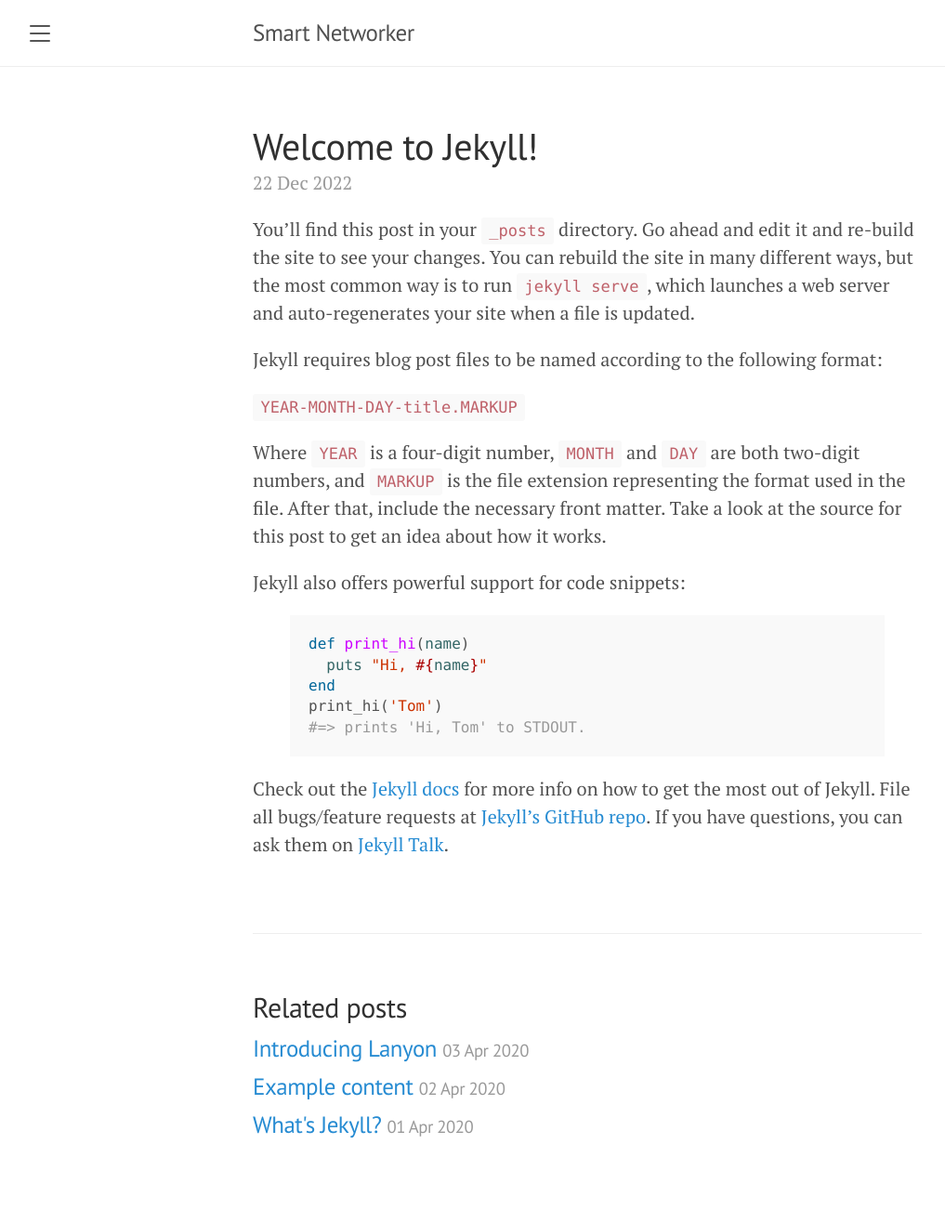
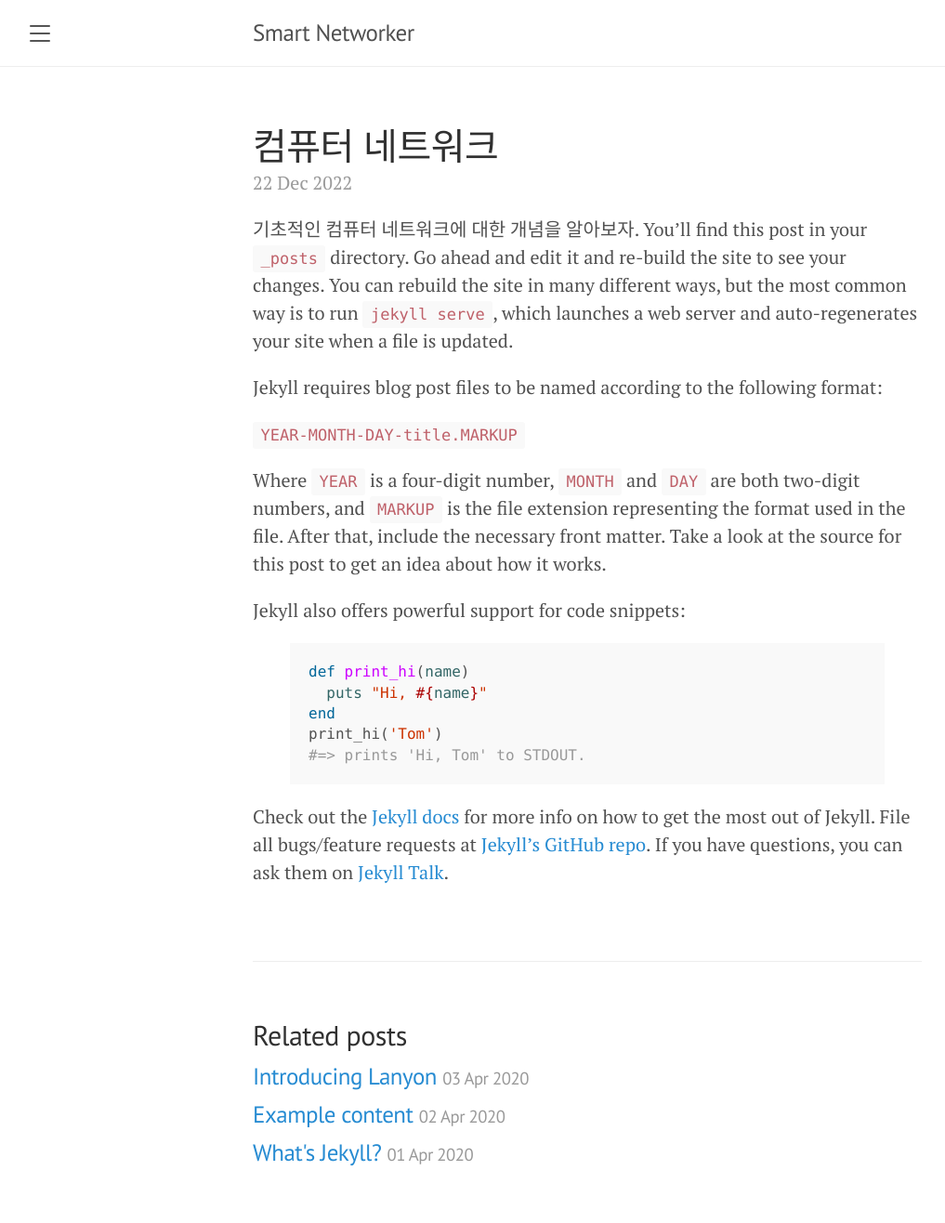
Before and after one commit to LEEJAEHYEON18/LEEJAEHYEON18.github.io, a Jekyll site: the page built from _posts/2022-12-22-welcome-to-jekyll.markdown, in a window 1280 px wide. Shown: the whole page at 93% size, without its empty margins (8-1025 px from the left). Built offline with Jekyll 4.4.1, drawn with Linux system fonts in a browser that asks for light colours; before the commit the page ends 1286 px from its top, so only the background shows below that.

Commit message:
Initial commit

```diff
--- a/_posts/2022-12-22-welcome-to-jekyll.markdown
+++ b/_posts/2022-12-22-welcome-to-jekyll.markdown
@@ -1,10 +1,10 @@
 ---
 layout: post
-title:  "Welcome to Jekyll!"
+title:  "컴퓨터 네트워크"
 date:   2022-12-22 15:26:50 +0900
 categories: jekyll update
 ---
-You’ll find this post in your `_posts` directory. Go ahead and edit it and re-build the site to see your changes. You can rebuild the site in many different ways, but the most common way is to run `jekyll serve`, which launches a web server and auto-regenerates your site when a file is updated.
+기초적인 컴퓨터 네트워크에 대한 개념을 알아보자. You’ll find this post in your `_posts` directory. Go ahead and edit it and re-build the site to see your changes. You can rebuild the site in many different ways, but the most common way is to run `jekyll serve`, which launches a web server and auto-regenerates your site when a file is updated.
 
 Jekyll requires blog post files to be named according to the following format:
 
```
